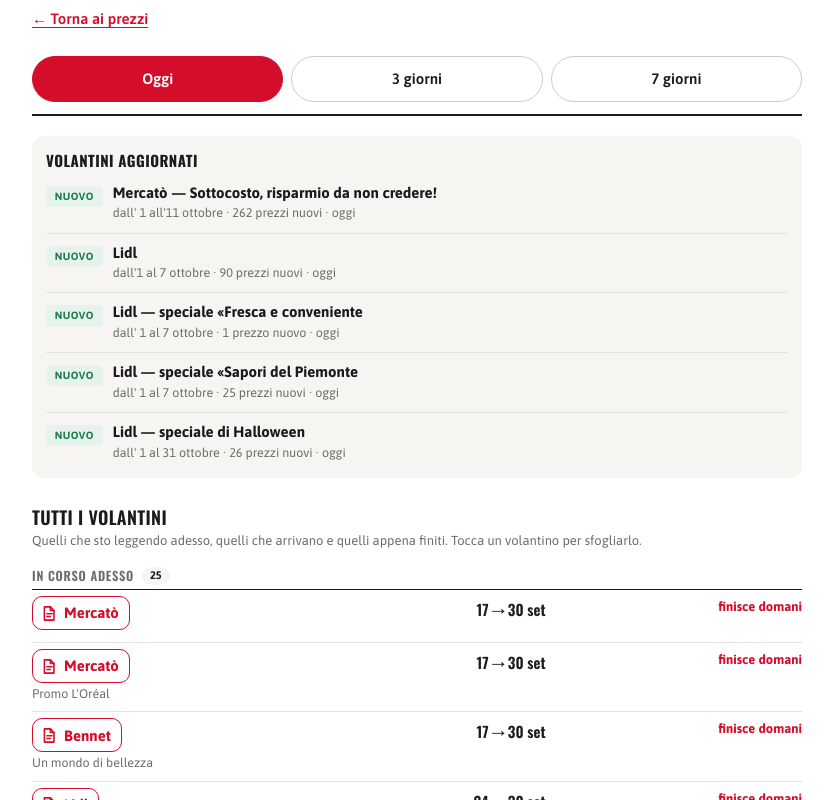
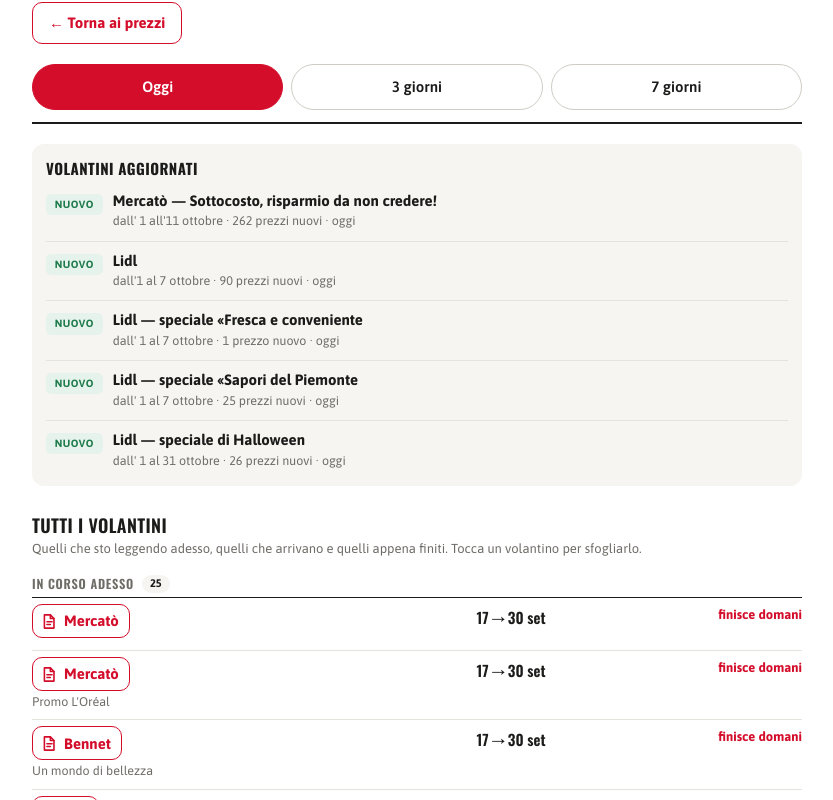
Before and after one commit to manliograndi-del/spesa, a plain HTML site: page novita.html in a window 1280 px wide. Shown: the part 78-878 px from the top of the page, without its empty margins (223-1056 px from the left). Drawn offline with nearby package versions, Linux system fonts and the light colour scheme.

Commit message:
Aggiornamento

```diff
--- a/novita.html
+++ b/novita.html
@@ -27,8 +27,10 @@ h1{font-family:var(--f-prezzo);font-weight:700;font-size:26px;letter-spacing:.01
 line-height:1.05;margin:0;text-transform:uppercase}
 h1 span{display:block;color:var(--rosso);font-size:12px;letter-spacing:.16em;margin-bottom:6px}
 h1 a.casa{text-decoration:none;color:inherit}
-.torna{display:inline-block;margin-top:14px;color:var(--rosso);font-weight:600;font-size:15px;
-text-decoration:underline;text-underline-offset:3px;padding:6px 0;min-height:34px}
+.torna{display:inline-flex;align-items:center;gap:6px;margin-top:14px;padding:8px 16px;
+min-height:42px;border:1.5px solid var(--rosso);border-radius:10px;background:var(--carta);
+color:var(--rosso);font-weight:700;font-size:15px;text-decoration:none;line-height:1.1}
+.torna:active{background:var(--rosso);color:var(--su-rosso)}
 .scelta{display:flex;gap:8px;margin:18px 0 0;border-bottom:2px solid var(--inchiostro);
 padding-bottom:12px}
 .scelta button{flex:1;background:var(--carta);border:1.5px solid var(--linea-forte);
--- a/sw.js
+++ b/sw.js
@@ -1 +1 @@
-const PREFISSO="spesa-";const CACHE=PREFISSO+"7ccb8d496b";const FILE=["./","./index.html","./novita.html","./manifest.webmanifest","./icon-192.png","./icon-512.png"];self.addEventListener("install",e=>{e.waitUntil(caches.open(CACHE).then(c=>Promise.all(FILE.map(f=>c.add(f).catch(()=>null)))).then(()=>self.skipWaiting()))});self.addEventListener("activate",e=>{e.waitUntil(caches.keys().then(k=>Promise.all(k.filter(x=>x.indexOf(PREFISSO)===0&&x!==CACHE).map(x=>caches.delete(x)))).then(()=>self.clients.claim()))});self.addEventListener("fetch",e=>{if(e.request.method!=="GET")return;if(new URL(e.request.url).origin!==self.location.origin)return;if(e.request.mode==="navigate"||e.request.destination==="document"){e.respondWith(fetch(e.request).then(res=>{const copia=res.clone();caches.open(CACHE).then(c=>c.put(e.request,copia)).catch(()=>{});return res}).catch(()=>caches.match(e.request).then(r=>r||caches.match("./index.html"))));return}e.respondWith(caches.match(e.request).then(r=>r||fetch(e.request)))});
+const PREFISSO="spesa-";const CACHE=PREFISSO+"c4d9bb00a9";const FILE=["./","./index.html","./novita.html","./manifest.webmanifest","./icon-192.png","./icon-512.png"];self.addEventListener("install",e=>{e.waitUntil(caches.open(CACHE).then(c=>Promise.all(FILE.map(f=>c.add(f).catch(()=>null)))).then(()=>self.skipWaiting()))});self.addEventListener("activate",e=>{e.waitUntil(caches.keys().then(k=>Promise.all(k.filter(x=>x.indexOf(PREFISSO)===0&&x!==CACHE).map(x=>caches.delete(x)))).then(()=>self.clients.claim()))});self.addEventListener("fetch",e=>{if(e.request.method!=="GET")return;if(new URL(e.request.url).origin!==self.location.origin)return;if(e.request.mode==="navigate"||e.request.destination==="document"){e.respondWith(fetch(e.request).then(res=>{const copia=res.clone();caches.open(CACHE).then(c=>c.put(e.request,copia)).catch(()=>{});return res}).catch(()=>caches.match(e.request).then(r=>r||caches.match("./index.html"))));return}e.respondWith(caches.match(e.request).then(r=>r||fetch(e.request)))});
```
